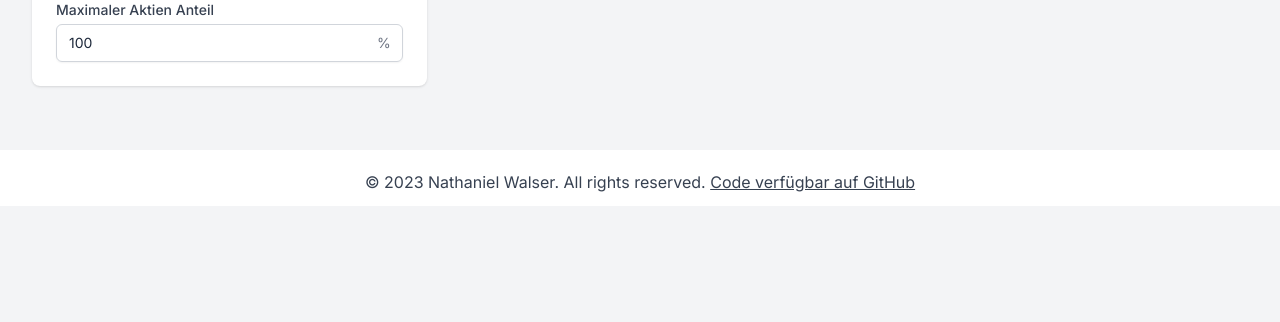
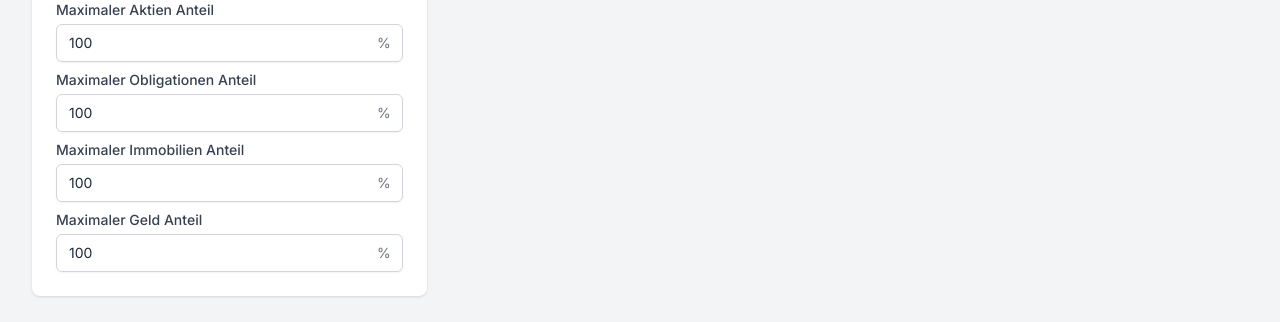
Before and after one commit to nwalser/3a-comparator, a SvelteKit app in the folder src/: page /calculator in a window 1280 px wide. Shown: the part 833-1155 px from the top of the page. Before the commit the page ends 1039 px from the top, so only its background shows below. Built offline with nearby package versions, Linux system fonts and the light colour scheme.

Commit message:
added more filters

```diff
--- a/src/src/components/simulation/Filters.svelte
+++ b/src/src/components/simulation/Filters.svelte
@@ -1,12 +1,19 @@
 <script>
 	import Panel from 'src/components/Panel.svelte';
-	import { MaximalStockAllocationStore } from 'src/data/SimulationStore';
+	import {
+		MaximalBondAllocationStore,
+		MaximalCashAllocationStore,
+		MaximalRealEstateAllocationStore,
+		MaximalStockAllocationStore
+	} from 'src/data/SimulationStore';
 </script>
 
 <Panel>
 	<h2 class="text-2xl font-bold mb-3">Filtern</h2>
 	<div>
-		<label for="price" class="block text-sm font-medium text-gray-700 mt-2">Maximaler Aktien Anteil</label>
+		<label for="price" class="block text-sm font-medium text-gray-700 mt-2"
+			>Maximaler Aktien Anteil</label
+		>
 		<div class="relative mt-1 rounded-md shadow-sm">
 			<input
 				type="number"
@@ -20,4 +27,55 @@
 			</div>
 		</div>
 	</div>
+	<div>
+		<label for="price" class="block text-sm font-medium text-gray-700 mt-2"
+			>Maximaler Obligationen Anteil</label
+		>
+		<div class="relative mt-1 rounded-md shadow-sm">
+			<input
+				type="number"
+				class="block w-full rounded-md border-gray-300 pr-12 focus:border-indigo-500 focus:ring-indigo-500 sm:text-sm"
+				placeholder="0.00"
+				aria-describedby="price-currency"
+				bind:value={$MaximalBondAllocationStore}
+			/>
+			<div class="pointer-events-none absolute inset-y-0 right-0 flex items-center pr-3">
+				<span class="text-gray-500 sm:text-sm" id="price-currency">%</span>
+			</div>
+		</div>
+	</div>
+	<div>
+		<label for="price" class="block text-sm font-medium text-gray-700 mt-2"
+			>Maximaler Immobilien Anteil</label
+		>
+		<div class="relative mt-1 rounded-md shadow-sm">
+			<input
+				type="number"
+				class="block w-full rounded-md border-gray-300 pr-12 focus:border-indigo-500 focus:ring-indigo-500 sm:text-sm"
+				placeholder="0.00"
+				aria-describedby="price-currency"
+				bind:value={$MaximalRealEstateAllocationStore}
+			/>
+			<div class="pointer-events-none absolute inset-y-0 right-0 flex items-center pr-3">
+				<span class="text-gray-500 sm:text-sm" id="price-currency">%</span>
+			</div>
+		</div>
+	</div>
+	<div>
+		<label for="price" class="block text-sm font-medium text-gray-700 mt-2"
+			>Maximaler Geld Anteil</label
+		>
+		<div class="relative mt-1 rounded-md shadow-sm">
+			<input
+				type="number"
+				class="block w-full rounded-md border-gray-300 pr-12 focus:border-indigo-500 focus:ring-indigo-500 sm:text-sm"
+				placeholder="0.00"
+				aria-describedby="price-currency"
+				bind:value={$MaximalCashAllocationStore}
+			/>
+			<div class="pointer-events-none absolute inset-y-0 right-0 flex items-center pr-3">
+				<span class="text-gray-500 sm:text-sm" id="price-currency">%</span>
+			</div>
+		</div>
+	</div>
 </Panel>
--- a/src/src/data/Simulation.ts
+++ b/src/src/data/Simulation.ts
@@ -85,11 +85,24 @@ export class Interest extends Change {
     }
 }
 
+
+export type Allocations = {
+    stocks: number;
+    bonds: number;
+    realEstate: number;
+    cash: number;
+}
+
 export class Strategy {
     provider: string = "";
     name: string = "";
 
-    stockAllocation: number = 0;
+    allocations: Allocations = {
+        stocks: 0,
+        bonds: 0,
+        realEstate: 0,
+        cash: 0
+    };
 
     @Type(() => Change, {
         discriminator: {
@@ -131,10 +144,10 @@ export class SimulationResult {
     parameters: SimulationParameters;
 
     lastYear(): SimulationYear | undefined {
-        return this.calculatedYears[this.calculatedYears.length-1];
+        return this.calculatedYears[this.calculatedYears.length - 1];
     }
 
-    constructor (strategy: Strategy, parameters: SimulationParameters){
+    constructor(strategy: Strategy, parameters: SimulationParameters) {
         this.strategy = strategy;
         this.parameters = parameters;
     }
@@ -151,7 +164,7 @@ export class Simulation {
         this.strategy = strategy;
     }
 
-    run(parameters: SimulationParameters) : SimulationResult {
+    run(parameters: SimulationParameters): SimulationResult {
         this.parameters = parameters;
         this.calculatedYears = [];
 
@@ -177,7 +190,7 @@ export class Simulation {
 
     private calculateNextYear(parameters: SimulationParameters, prevYear: SimulationYear): SimulationYear {
         let thisYear = new SimulationYear();
-        thisYear.year = prevYear.year+1;
+        thisYear.year = prevYear.year + 1;
 
         this.strategy.changes.forEach(change => {
             thisYear = change.forecastYear(parameters, prevYear, thisYear);
--- a/src/src/data/SimulationStore.ts
+++ b/src/src/data/SimulationStore.ts
@@ -12,6 +12,9 @@ export const InitialAssetsStore = writable(0);
 export const YearlyContributionsStore = writable(7056);
 
 export const MaximalStockAllocationStore = writable(100);
+export const MaximalBondAllocationStore = writable(100);
+export const MaximalRealEstateAllocationStore = writable(100);
+export const MaximalCashAllocationStore = writable(100);
 
 export const StrategiesStore = writable(plainToInstance(Strategy, strategies));
 
@@ -39,14 +42,18 @@ export const SimulationResultsStore = derived([SimulationParametersStore, Strate
         simulationResults.push(result);
     });
 
-    simulationResults.sort(function(a, b){return (b.lastYear()?.totalEquity ?? 0) - (a.lastYear()?.totalEquity ?? 0)});
+    simulationResults.sort(function (a, b) { return (b.lastYear()?.totalEquity ?? 0) - (a.lastYear()?.totalEquity ?? 0) });
 
     return simulationResults;
 })
 
-export const FilteredSimulationResultsStore = derived([SimulationResultsStore, MaximalStockAllocationStore], ([$simulationResults, $maximalStockAllocation]) => {
-    return $simulationResults.filter(res => res.strategy.stockAllocation <= $maximalStockAllocation/100);
-})
+export const FilteredSimulationResultsStore = derived([SimulationResultsStore, MaximalStockAllocationStore, MaximalBondAllocationStore, MaximalCashAllocationStore, MaximalRealEstateAllocationStore],
+    ([$simulationResults, $maximalStockAllocation, $maximalBondAllocation, $maximalCashAllocation, $maximalRealEstateAllocation]) => {
+        return $simulationResults.filter(res => res.strategy.allocations.stocks <= $maximalStockAllocation / 100)
+            .filter(res => res.strategy.allocations.bonds <= $maximalBondAllocation / 100)
+            .filter(res => res.strategy.allocations.cash <= $maximalCashAllocation / 100)
+            .filter(res => res.strategy.allocations.realEstate <= $maximalRealEstateAllocation / 100);
+    })
 
 
 export const BestSimulationStore = derived(SimulationResultsStore, ($simulations) => {
--- a/src/src/data/Strategies.json
+++ b/src/src/data/Strategies.json
@@ -2,7 +2,12 @@
     {
         "provider": "Viac",
         "name": "Global 100",
-        "stockAllocation": 0.99,
+        "allocations": {
+            "stocks": 0.99,
+            "bonds": 0.00,
+            "cash": 0.01,
+            "realEstate": 0.00
+        },
         "changes": [
             {
                 "name": "All inclusive Fee",
@@ -26,7 +31,12 @@
     {
         "provider": "Viac",
         "name": "Global 80",
-        "stockAllocation": 0.80,
+        "allocations": {
+            "stocks": 0.80,
+            "bonds": 0.00,
+            "cash": 0.20,
+            "realEstate": 0.00
+        },
         "changes": [
             {
                 "name": "All inclusive Fee",
@@ -50,7 +60,12 @@
     {
         "provider": "Viac",
         "name": "Global 60",
-        "stockAllocation": 0.60,
+        "allocations": {
+            "stocks": 0.60,
+            "bonds": 0.00,
+            "cash": 0.40,
+            "realEstate": 0.00
+        },
         "changes": [
             {
                 "name": "All inclusive Fee",
```
